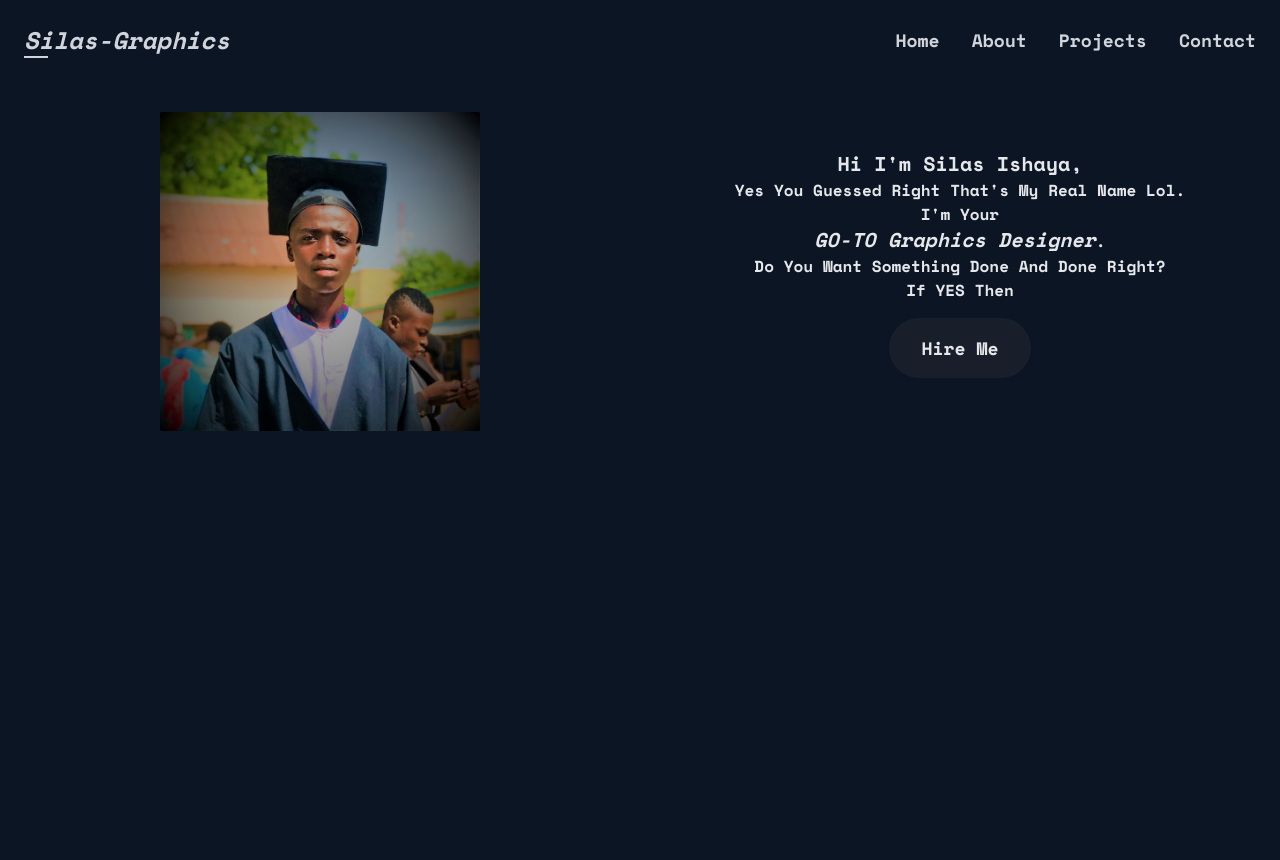
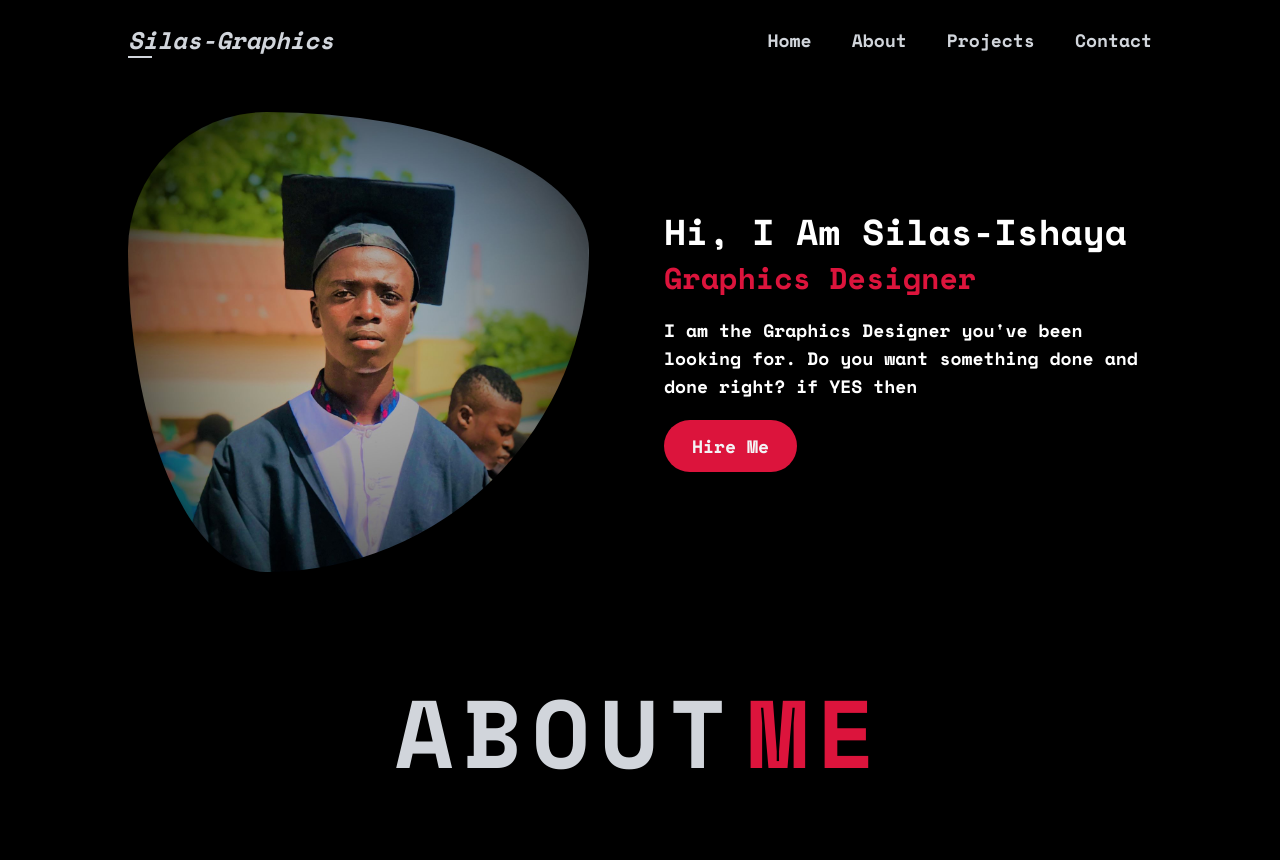
Before and after one commit to Headbwoi/silas-graphics, a website: page index.html in a window 1280 px wide. Before the commit the page ends 800 px from the top, so only its background shows below. Drawn offline with nearby package versions, Linux system fonts and the light colour scheme.

Commit message:
finished hero section

```diff
--- a/index.html
+++ b/index.html
@@ -4,13 +4,15 @@
     <meta charset="UTF-8" />
     <meta http-equiv="X-UA-Compatible" content="IE=edge" />
     <meta name="viewport" content="width=device-width, initial-scale=1.0" />
+    <meta name="description" content="Silas-Graphics">
+    <meta name="author" content="Headbwoi">
     <title>Silas-Graphics | landing page</title>
     <link rel="stylesheet" href="public/styles.css" />
     <script defer src="script.js"></script>
   </head>
-  <body class="font-mono bg-veryDark scroll-smooth">
+  <body class="font-mono bg-black scroll-smooth">
     <header class="flex justify-between items-center relative">
-      <div class="container mx-auto p-6 flex items-center justify-between">
+      <div class="container p-6 lg:px-0 flex items-center justify-between">
         <!-- logo -->
         <div
           class="text-2xl text-gray-300 font-bold capitalise italic relative after:absolute after:left-0 after:block after:w-6 after:h-0.5 after:bg-gray-300 hover:text-gray-200"
@@ -19,11 +21,11 @@
         </div>
 
         <!-- desktop nav menu -->
-        <div class="nav-links hidden  md:flex space-x-8">
-            <a href="#" class="font-semibold text-lg text-gray-300 hover:text-white duration-300 active:bg-white">Home</a>
-            <a href="#" class="font-semibold text-lg text-gray-300 hover:text-white duration-300 active:bg-white">About</a>
-            <a href="#" class="font-semibold text-lg text-gray-300 hover:text-white duration-300 active:bg-white">Projects</a>
-            <a href="#" class="font-semibold text-lg text-gray-300 hover:text-white duration-300 active:bg-white">Contact</a>
+        <div class="nav-links hidden  md:flex space-x-10">
+            <a href="#home" class="font-semibold text-lg text-gray-300 hover:text-white duration-300 active:text-white">Home</a>
+            <a href="#about" class="font-semibold text-lg text-gray-300 hover:text-white duration-300 active:text-white">About</a>
+            <a href="#" class="font-semibold text-lg text-gray-300 hover:text-white duration-300 active:text-white">Projects</a>
+            <a href="#" class="font-semibold text-lg text-gray-300 hover:text-white duration-300 active:text-white">Contact</a>
         </div>
 
         <div class="hamburger md:hidden" id="toggle">
@@ -31,12 +33,12 @@
           <span class="block w-7 h-0.5 bg-gray-200 relative duration-300 cursor-pointer"></span>
 
           <!-- mobile nav menu -->
-          <div class="mob-menu fixed top-[15%] left-0 -translate-x-[100%] pl-12 pt-12 overflow-hidden bg-dark duration-500 rounded-r-lg w-3/4 h-full shadow-xl">
+          <div class="mob-menu fixed top-[15%] left-0 -translate-x-[100%] pl-12 pt-12 overflow-hidden bg-black duration-500 rounded-r-lg w-3/4 h-full shadow-xl">
 
-            <a href="#" class="block w-fit font-semibold text-2xl text-gray-300 hover:text-white duration-300 active:bg-white mb-12">Home</a>
-              <a href="#" class="block w-fit font-semibold text-2xl text-gray-300 hover:text-white duration-300 active:bg-white mb-12">About</a>
-              <a href="#" class="block w-fit font-semibold text-2xl text-gray-300 hover:text-white duration-300 active:bg-white mb-12">Projects</a>
-              <a href="#" class="block font-semibold text-2xl text-gray-300 hover:text-white duration-300 active:bg-white bg-veryLightDark w-fit p-5 rounded-full ">Contact</a>
+            <a href="#home" class="block w-fit font-semibold text-2xl text-gray-300 hover:text-white duration-300 active:text-white mb-12">Home</a>
+              <a href="#about" class="block w-fit font-semibold text-2xl text-gray-300 hover:text-white duration-300 active:text-white mb-12">About</a>
+              <a href="#" class="block w-fit font-semibold text-2xl text-gray-300 hover:text-white duration-300 active:text-white mb-12">Projects</a>
+              <a href="#" class="block font-semibold text-2xl text-gray-300 hover:text-white duration-300 active:bg-white bg-crimson w-fit py-4 px-6 rounded-full ">Contact</a>
           </div>
         </div>
       </div>
@@ -44,22 +46,37 @@
 
     <main>
 
-      <section class="home container lg:flex lg:items-center lg:justify-between">
+      <!-- hero section -->
+      <section class="home" id="home">
 
+       <div class="container lg:flex lg:items-center lg:justify-between">
         <div class="image lg:w-1/2">
           <img src="images/silas-meduim.jpeg" alt="silas-ishaya"
-          class="block w-[80%] mx-auto my-8 rounded-full md:w-[50%] md:rounded-sm">
+          class="block w-[90%] mx-auto lg:mx-0 my-8 rounded-full md:rounded-sm">
         </div>
 
-        <div class="text text-center px-8 lg:px-0 lg:w-1/2">
-          <h1 class="font-semibold text-md text-gray-200 block capitalize">
-            <p class="text-xl font-bold"> <strong class="text-xl">Hi</strong> i'm Silas Ishaya,</p>
-            yes you guessed right that's my real name lol. <br>
-            I'm your <br> <em class="text-xl">GO-TO Graphics Designer</em>. <br>
-            Do you want something Done and done right? <br>
+        <div class="text text-center lg:text-left px-8 lg:px-0 lg:w-1/2 lg:pl-6">
+          <h1 class="font-semibold text-2xl lg:text-4xl text-white block capitalize my-4">
+            Hi, I am silas-ishaya
+            <span class="block text-center lg:text-left text-crimson text-xl lg:text-3xl my-2">Graphics Designer</span>
+          </h1>
+          <p class="block text-center lg:text-left text-md text-white my-5 lg:text-lg">
+            I am the Graphics Designer you've been looking for.
+            Do you want something done and done right?
             if YES then
-            <a href="#" class="cta-btn block bg-lightDark w-fit mx-auto py-4 px-8 my-4 rounded-full text-lg hover:bg-blue-300 hover:text-veryDark hover:font-extrabold duration-150">Hire Me</a>
-          </h1>
+          </p>
+          <a href="#" class="cta-btn block w-fit mx-auto lg:mx-0 py-3 px-7 my-4 rounded-full text-lg text-gray-100 bg-crimson hover:text-white hover:font-extrabold duration-150">Hire Me</a>
+        </div>
+       </div>
+
+      </section>
+
+      <!-- about section -->
+
+      <section class="about py-20" id="about">
+        <div class="container">
+          <h2 class="text-5xl lg:text-8xl text-center text-gray-300 uppercase font-extrabold tracking-widest">about<span class="uppercase text-crimson pl-3">me</span>
+          </h2>
         </div>
       </section>
     </main>
--- a/src/input.css
+++ b/src/input.css
@@ -20,3 +20,8 @@ html {
 .hamburger.active .mob-menu{
   transform: translateX(0);
 }
+
+/* home */
+.home .image img{
+  border-radius: 30% 70% 70% 30% / 30% 30% 70% 70%;
+}
--- a/tailwind.config.js
+++ b/tailwind.config.js
@@ -3,6 +3,14 @@ module.exports = {
   theme: {
     fontFamily: {
       mono: ["'Space Mono'", "monospace"],
+    },
+    container: {
+      center: true,
+    },
+    screens: {
+      sm: '640px',
+      md: '768px',
+      lg: '1024px',
     },
     extend: {
       colors: {
@@ -10,6 +18,7 @@ module.exports = {
         veryDark: "hsl(216, 53%, 9%)",
         lightDark: "hsl(218, 28%, 13%)",
         veryLightDark: "hsl(219, 30%, 18%)",
+        crimson:"crimson",
       },
     },
   },
```
Also changed, not shown: public/styles.css.
